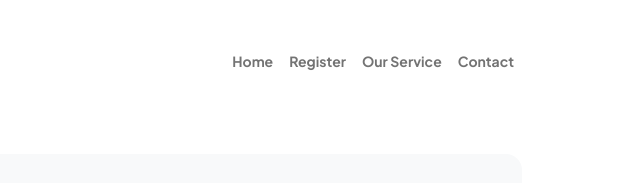
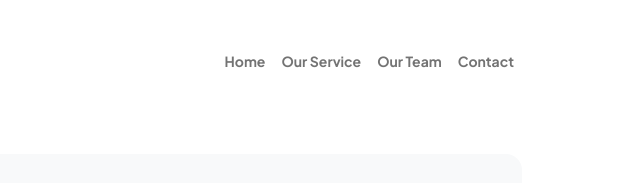
Before and after one commit to Anwar-farooq/Thementorsedge, a plain HTML site: page contact.html in a window 1280 px wide. Shown: the top 183 px of the page, 640-1280 px from the left. Drawn offline with nearby package versions, Linux system fonts and the light colour scheme.

Commit message:
Add files via upload

```diff
--- a/contact.html
+++ b/contact.html
@@ -27,8 +27,8 @@
                     <div class="collapse navbar-collapse" id="navbarSupportedContent">
                         <ul class="navbar-nav ms-auto mb-2 mb-lg-0 small fw-bolder">
                             <li class="nav-item"><a class="nav-link" href="index.html">Home</a></li>
-                            <li class="nav-item"><a class="nav-link" href="resume.html">Register</a></li>
                             <li class="nav-item"><a class="nav-link" href="projects.html">Our Service</a></li>
+                            <li class="nav-item"><a class="nav-link" href="ourTeam.html">Our Team</a></li>
                             <li class="nav-item"><a class="nav-link" href="contact.html">Contact</a></li>
                         </ul>
                     </div>
@@ -47,10 +47,10 @@
                         </div>
                         <div class="row gx-5 justify-content-center">
                             <div class="col-lg-8 col-xl-6">
-
+                                <form id="contactForm">
 
                                 <iframe src="https://docs.google.com/forms/d/e/1FAIpQLScdLAg45eApi7ro8fr8mGIjkwDFXrNLPhWnwxLnUFhYYADyIw/viewform?embedded=true" width="640" height="956" frameborder="0" marginheight="0" marginwidth="0">Loading…</iframe>
-
+                                </form>
 
 
                             </div>
```
Also changed, not shown: index.html (+1 -1 lines).
